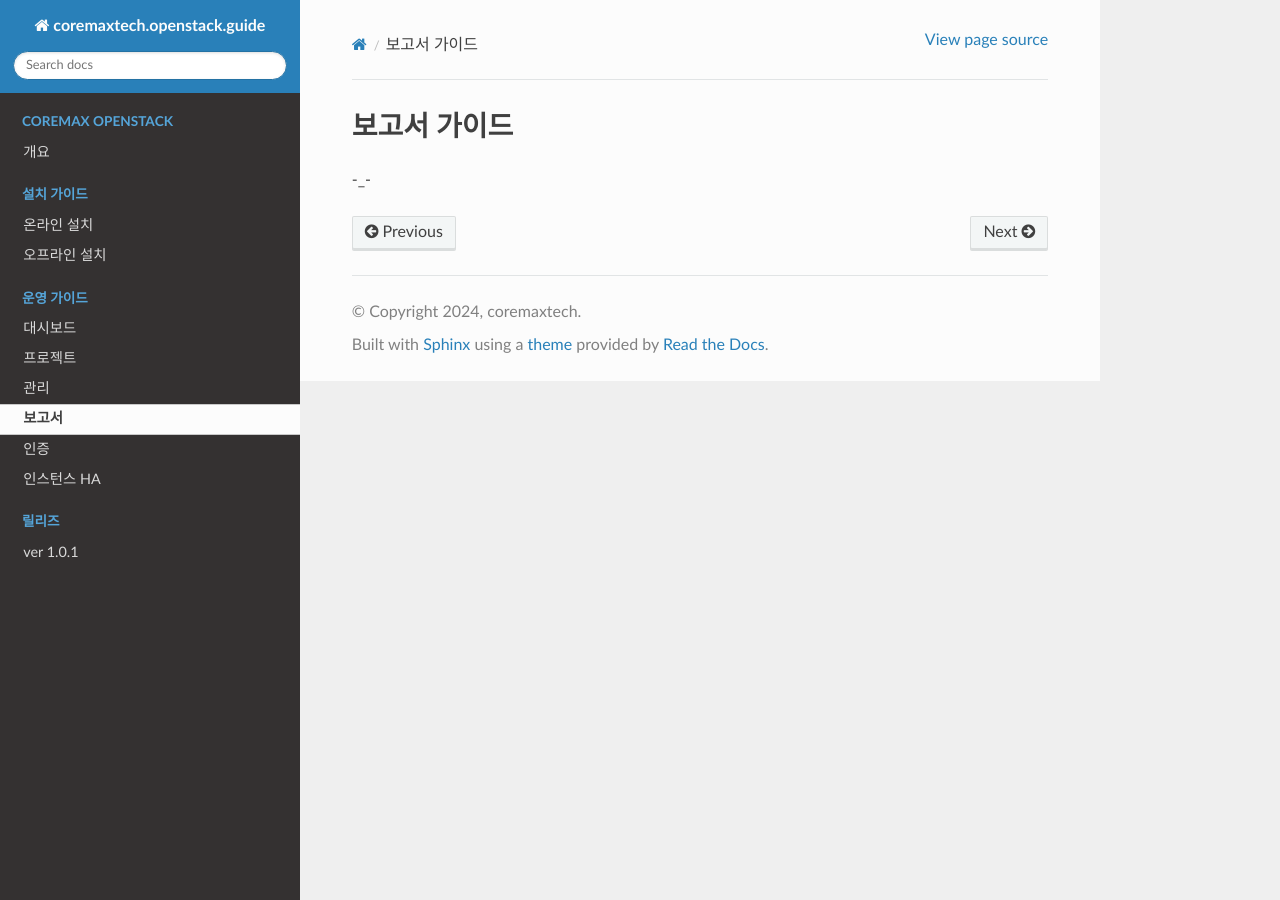
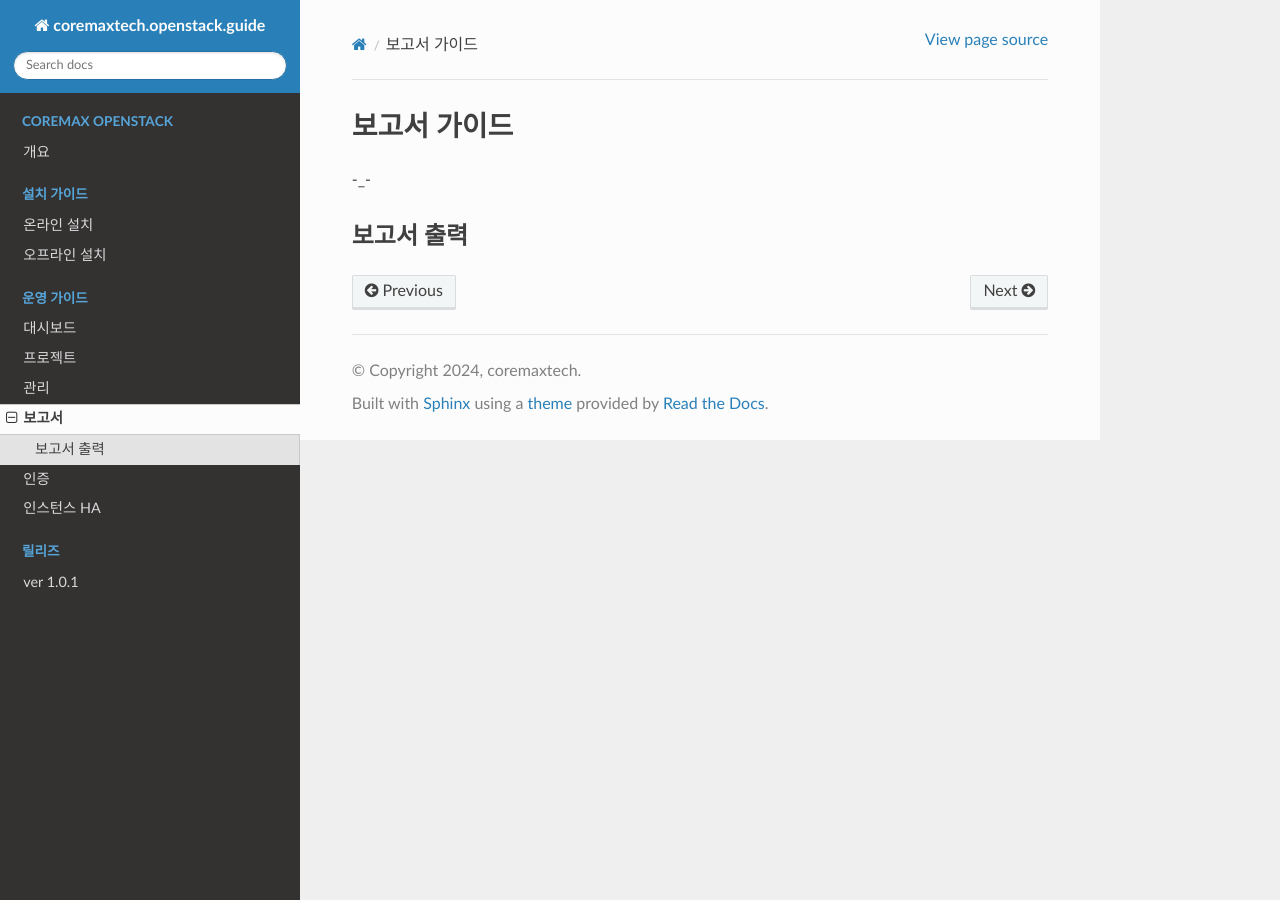
Before and after one commit to hoonhee92/install_tutorial.ver-0.1, a Sphinx documentation site: the page built from docs/source/operation/report.rst, in a window 1280 px wide. Built offline with Sphinx 7.4.7 and the Read the Docs theme 3.1.0, drawn with Linux system fonts in a browser that asks for light colours.

Commit message:
Update report.rst

```diff
--- a/docs/source/operation/report.rst
+++ b/docs/source/operation/report.rst
@@ -2,3 +2,6 @@
 =====================
 
 -_-
+
+보고서 출력
+------------
```
